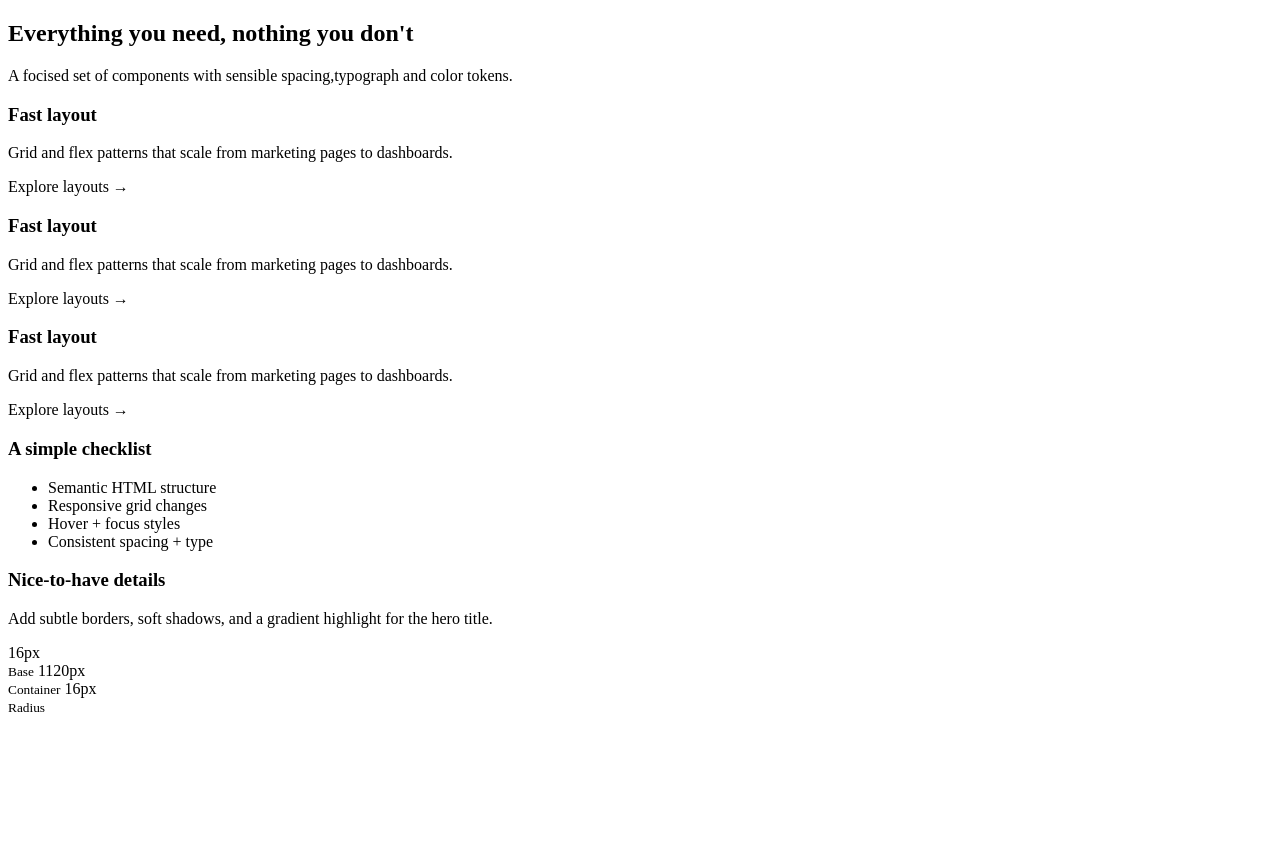
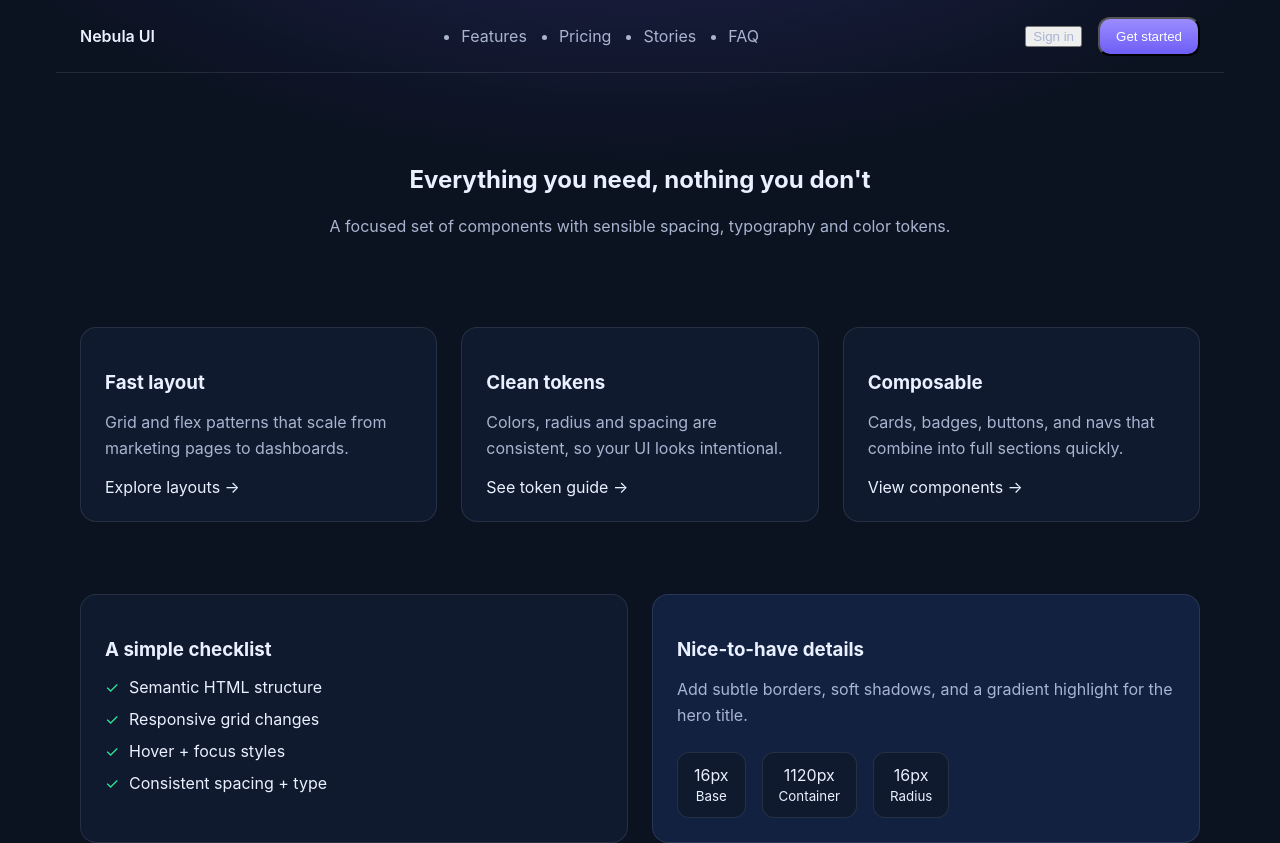
Before and after one commit to ShaghayeghMousavi/Quiz-1, a website built with Vite: page index.html in a window 1280 px wide. Before the commit the page ends 800 px from the top, so only its background shows below. Built offline with nearby package versions, Linux system fonts and the light colour scheme.

Commit message:
i think it's done

```diff
--- a/index.html
+++ b/index.html
@@ -4,6 +4,7 @@
     <meta charset="UTF-8" />
     <link rel="icon" type="image/svg+xml" href="/vite.svg" />
     <meta name="viewport" content="width=device-width, initial-scale=1.0" />
+
     <title>vite-project</title>
   </head>
 
@@ -13,24 +14,45 @@
 
 
     <header>
-      <div class="container"></div>
-      <div class="logo"></div>
 
-      <nav class="nav-bar"></nav>
+
+
+      <nav class="container nav-bar">
+
+        <div class="logo">Nebula UI</div>
+
+        <div>
+          <ul class="nav-links">
+          <li>Features</li>
+          <li>Pricing</li>
+          <li>Stories</li>
+          <li>FAQ</li>
+         </ul>
+</div>
+
+<div class="nav-btn">
+  <button class="btn-1">Sign in</button>
+  <button class="btn-2">Get started</button>
+</div>
+
+      </nav>
 
 
     </header>
 
 <section class="title">
 
-  <h1>Everything you need, nothing you don't</h1>
-  <p>A focised set of components with sensible spacing,typograph and color tokens. </p>
+  <div class="container">
+    <h1>Everything you need, nothing you don't</h1>
+    <p class="hero-text">
+      A focused set of components with sensible spacing, typography and color tokens.
+    </p>
 
 </section>
 
 <section class="cards">
 
-  <div class="container">
+  <div class="container grid-3">
     <div class="card">
       <h3>Fast layout</h3>
       <p>Grid and flex patterns that scale from marketing pages to dashboards.</p>
@@ -38,15 +60,15 @@
     </div>
 
     <div class="card">
-      <h3>Fast layout</h3>
-      <p>Grid and flex patterns that scale from marketing pages to dashboards.</p>
-      <span class="card-action">Explore layouts →</span>
+      <h3>Clean tokens</h3>
+      <p>Colors, radius and spacing are consistent, so your UI looks intentional.</p>
+      <span class="card-action">See token guide →</span>
     </div>
 
     <div class="card">
-      <h3>Fast layout</h3>
-      <p>Grid and flex patterns that scale from marketing pages to dashboards.</p>
-      <span class="card-action">Explore layouts →</span>
+      <h3>Composable</h3>
+      <p>Cards, badges, buttons, and navs that combine into full sections quickly.</p>
+      <span class="card-action">View components →</span>
     </div>
   </div>
 
--- a/src/style.css
+++ b/src/style.css
@@ -19,3 +19,143 @@
 
     --section-y: 72px;
 }
+
+
+body {
+    margin: 0;
+    font-family: Inter, system-ui, -apple-system, Segoe UI, Roboto, Arial;
+    font-size: 16px;
+    background: radial-gradient(1200px 600px at 50% -200px,
+            rgba(109, 94, 246, 0.25),
+            transparent 60%),
+        var(--bg);
+    color: var(--text);
+}
+
+.container {
+    max-width: var(--container);
+    margin: 0 auto;
+    padding: 0 24px;
+}
+
+p {
+    color: var(--muted);
+    line-height: 1.6;
+}
+
+.nav-bar {
+    border-bottom: 1px solid var(--border);
+    height: 72px;
+    display: flex;
+    align-items: center;
+    justify-content: space-between;
+}
+
+.logo {
+    font-weight: 600;
+}
+
+.nav-links {
+    display: flex;
+    gap: 32px;
+    color: var(--muted);
+}
+
+.nav-btn {
+    display: flex;
+    gap: 16px;
+    align-items: center;
+}
+
+.btn-1 {
+    color: var(--muted);
+}
+
+.btn-2 {
+    padding: 10px 16px;
+    border-radius: var(--radius-btn);
+    background: linear-gradient(180deg, var(--primary-2), var(--primary));
+    color: white;
+    font-weight: 500;
+}
+
+
+.title {
+    padding: var(--section-y) 0;
+    text-align: center;
+}
+
+.t-1 {
+    font-size: clamp(32px, 5vw, 48px);
+    font-weight: 700;
+}
+
+.t-2 {
+    max-width: 640px;
+    margin: 16px auto 0;
+}
+
+
+.cards {
+    padding-bottom: var(--section-y);
+}
+
+.grid-3 {
+    display: grid;
+    grid-template-columns: repeat(3, 1fr);
+    gap: 24px;
+}
+
+.card {
+    background: var(--surface);
+    border: 1px solid var(--border);
+    border-radius: var(--radius-card);
+    padding: 24px;
+}
+
+.card h3 {
+    margin-bottom: 8px;
+}
+
+.grid-2 {
+    display: grid;
+    grid-template-columns: 1fr 1fr;
+    gap: 24px;
+}
+
+.surface-2 {
+    background: var(--surface-2);
+}
+
+.checklist {
+    list-style: none;
+    padding: 0;
+    margin-top: 16px;
+}
+
+.checklist li {
+    padding-left: 24px;
+    position: relative;
+    margin-bottom: 12px;
+}
+
+.checklist li::before {
+    content: "✓";
+    color: var(--success);
+    position: absolute;
+    left: 0;
+}
+
+.stats {
+    display: flex;
+    gap: 16px;
+    margin-top: 24px;
+}
+
+.stats span {
+    background: var(--surface);
+    border: 1px solid var(--border);
+    padding: 12px 16px;
+    border-radius: 12px;
+    text-align: center;
+}
```
